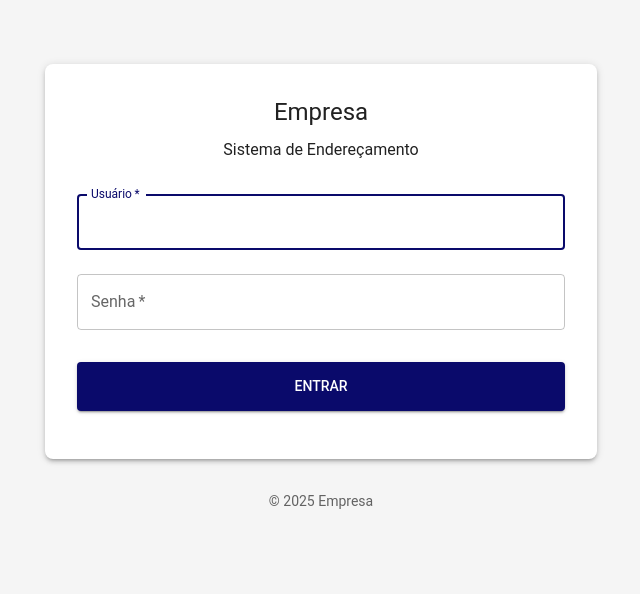
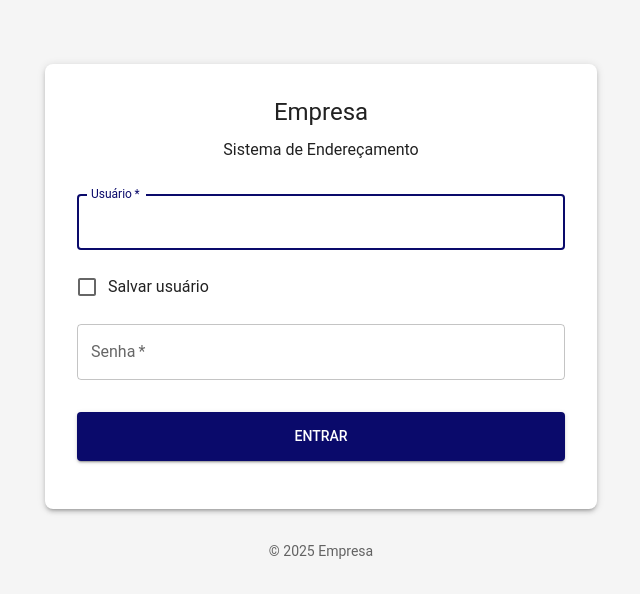
Before and after one commit to albertothe/wms, a React (Create React App) app in the folder frontend/: page / in a window 1280 px wide. Shown: the top 594 px of the page, without its empty margins (319-959 px from the left). Built offline with nearby package versions, Linux system fonts and the light colour scheme; no server answers.

Commit message:
Adiciona opção de salvar usuário na tela de login

```diff
--- a/frontend/src/components/Login.tsx
+++ b/frontend/src/components/Login.tsx
@@ -1,7 +1,18 @@
 "use client"
 
 import { useState, useEffect, type FormEvent } from "react"
-import { TextField, Button, Box, Typography, Container, CircularProgress, Alert, Paper } from "@mui/material"
+import {
+  TextField,
+  Button,
+  Box,
+  Typography,
+  Container,
+  CircularProgress,
+  Alert,
+  Paper,
+  Checkbox,
+  FormControlLabel,
+} from "@mui/material"
 import { useNavigate } from "react-router-dom"
 import { useAuth } from "../contexts/AuthContext"
 import api from "../services/api"
@@ -12,9 +23,12 @@ interface ConfiguracaoEmpresa {
   logo_url?: string
 }
 
+const LOGIN_SALVO_KEY = "login_salvo"
+
 const Login = () => {
   const [login, setLogin] = useState("")
   const [senha, setSenha] = useState("")
+  const [salvarLogin, setSalvarLogin] = useState(false)
   const [erro, setErro] = useState("")
   const [isLoading, setIsLoading] = useState(false)
   const [configuracoes, setConfiguracoes] = useState<ConfiguracaoEmpresa>({
@@ -61,6 +75,12 @@ const Login = () => {
   useEffect(() => {
     console.log("Login component mounted, isAuthenticated:", isAuthenticated)
 
+    const loginSalvo = localStorage.getItem(LOGIN_SALVO_KEY)
+    if (loginSalvo) {
+      setLogin(loginSalvo)
+      setSalvarLogin(true)
+    }
+
     // Buscar configurações imediatamente
     buscarConfiguracoes()
 
@@ -94,6 +114,13 @@ const Login = () => {
     try {
       console.log("Tentando login com:", login)
       await authLogin(login, senha)
+
+      if (salvarLogin) {
+        localStorage.setItem(LOGIN_SALVO_KEY, login)
+      } else {
+        localStorage.removeItem(LOGIN_SALVO_KEY)
+      }
+
       console.log("Login bem-sucedido, redirecionando para /dashboard")
       navigate("/dashboard")
     } catch (err: any) {
@@ -172,6 +199,18 @@ const Login = () => {
               disabled={isLoading}
             />
 
+            <FormControlLabel
+              control={
+                <Checkbox
+                  checked={salvarLogin}
+                  onChange={(e) => setSalvarLogin(e.target.checked)}
+                  disabled={isLoading}
+                />
+              }
+              label="Salvar usuário"
+              sx={{ mt: 1 }}
+            />
+
             <TextField
               margin="normal"
               required
```
